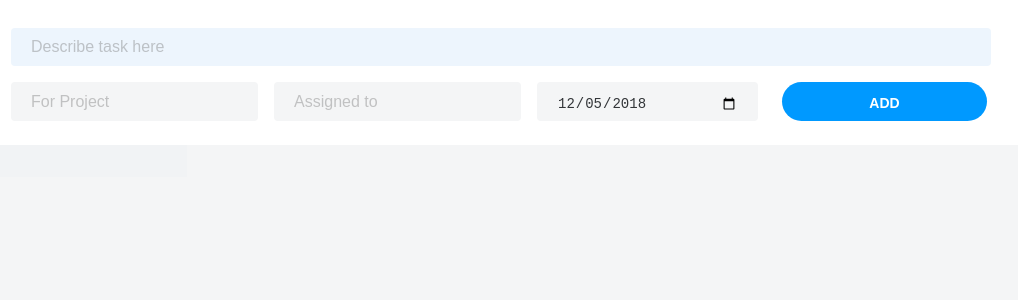
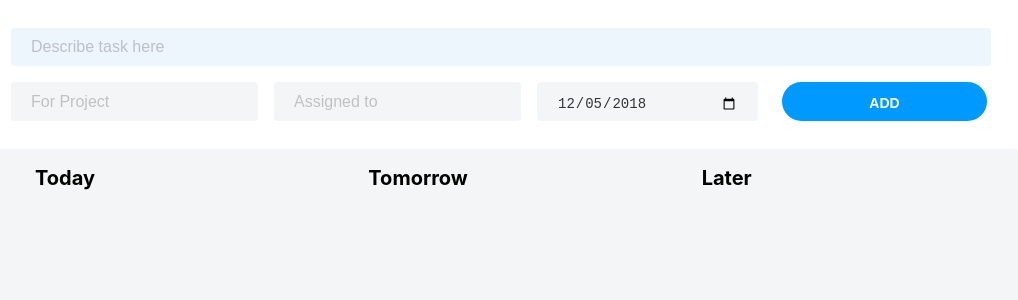
Before and after one commit to pzync/planner-webapp, a React (Create React App) app: page / in a window 1280 px wide. Shown: the top 300 px of the page, without its empty margins (137-1155 px from the left). Built offline with nearby package versions, Linux system fonts and the light colour scheme.

Commit message:
Created the today, tomorrow, later lists. Added taskBoard.

```diff
--- a/src/App.css
+++ b/src/App.css
@@ -70,6 +70,6 @@ input[type="date"]:focus {
 .list-area {
   width: 100%;
   height: 600px;
-  margin: 0 auto;
+  margin: 20px auto;
   background-color: #f4f5f6;
 }
--- a/src/App.js
+++ b/src/App.js
@@ -1,6 +1,6 @@
 import React, { Component } from "react";
 import "./App.css";
-import TaskCard from "./components/taskCard";
+import TaskBoard from "./components/taskBoard";
 
 const today = new Date();
 
@@ -72,7 +72,7 @@ class App extends Component {
           </div>
         </form>
         <div className="list-area">
-          <TaskCard taskList={this.state.taskList} />
+          <TaskBoard taskList={this.state.taskList} />
         </div>
       </div>
     );
--- /dev/null
+++ b/src/components/taskBoard.css
@@ -0,0 +1,12 @@
+.task-board {
+  width: 1000px;
+  margin: 0 auto;
+  display: grid;
+  grid-template-columns: repeat(3, 1fr);
+}
+
+.task-board h2 {
+  padding-left: 32px;
+  padding-bottom: 0;
+  font-size: 20px;
+}
--- /dev/null
+++ b/src/components/taskBoard.jsx
@@ -0,0 +1,43 @@
+import React from "react";
+import "./taskBoard.css";
+import TaskList from "./taskList";
+
+// getting today and tomorrow dates
+// based on https://stackoverflow.com/questions/563406/add-days-to-javascript-date
+
+let today = new Date();
+let tomorrow = new Date();
+tomorrow.setDate(today.getDate() + 1);
+
+// converting today and tomorrow dates to formats required to compare with
+// string date formats coming in from state.taskList 's task.workDate
+
+today = today.toISOString().substr(0, 10);
+tomorrow = tomorrow.toISOString().substr(0, 10);
+
+const TaskBoard = ({ taskList }) => {
+  const todayList = taskList.filter(task => task.workDate === today);
+  const tomorrowList = taskList.filter(task => task.workDate === tomorrow);
+  const laterList = taskList.filter(
+    task => task.workDate !== tomorrow && task.workDate !== today
+  );
+
+  return (
+    <div className="task-board">
+      <div className="task-list today-list">
+        <h2>Today</h2>
+        <TaskList taskList={todayList} />
+      </div>
+      <div className="task-list tomorrow-list">
+        <h2>Tomorrow</h2>
+        <TaskList taskList={tomorrowList} />
+      </div>
+      <div className="task-list later-list">
+        <h2>Later</h2>
+        <TaskList taskList={laterList} />
+      </div>
+    </div>
+  );
+};
+
+export default TaskBoard;
--- a/src/components/taskCard.css
+++ b/src/components/taskList.css
@@ -2,7 +2,7 @@
   width: 300px;
   list-style-type: none;
   background-color: #f1f3f5;
-  padding: 16px 12px;
+  padding: 0 12px;
 }
 
 .plan-list li {
@@ -10,7 +10,7 @@
   margin: 10px auto;
   background-color: white;
   border-radius: 8px;
-  padding: 12px 12px;
+  padding: 8px 12px;
   transition: all 0.2s ease;
 }
 
@@ -20,11 +20,11 @@
 }
 
 .task-text {
-  font-size: 16px;
+  font-size: 15px;
   color: #454545;
   font-weight: normal;
   line-height: 1.3em;
-  margin: 10px auto;
+  margin: 8px auto;
 }
 
 .task-details {
@@ -32,12 +32,13 @@
   grid-template-columns: repeat(3, auto);
   grid-gap: 8px;
   align-items: start;
+  margin-top: 12px;
 }
 
 .task-project {
   font-size: 13px;
   font-weight: 500;
-  color: #0fe4ae;
+  color: #f53f94;
   display: inline;
   text-decoration: none;
 }
--- a/src/components/taskCard.jsx
+++ b/src/components/taskList.jsx
@@ -1,7 +1,7 @@
 import React from "react";
-import "./taskCard.css";
+import "./taskList.css";
 
-const TaskCard = ({ taskList }) => {
+const TaskList = ({ taskList }) => {
   return (
     <ul className="plan-list">
       {taskList.map(task => (
@@ -22,4 +22,4 @@ const TaskCard = ({ taskList }) => {
   );
 };
 
-export default TaskCard;
+export default TaskList;
```
